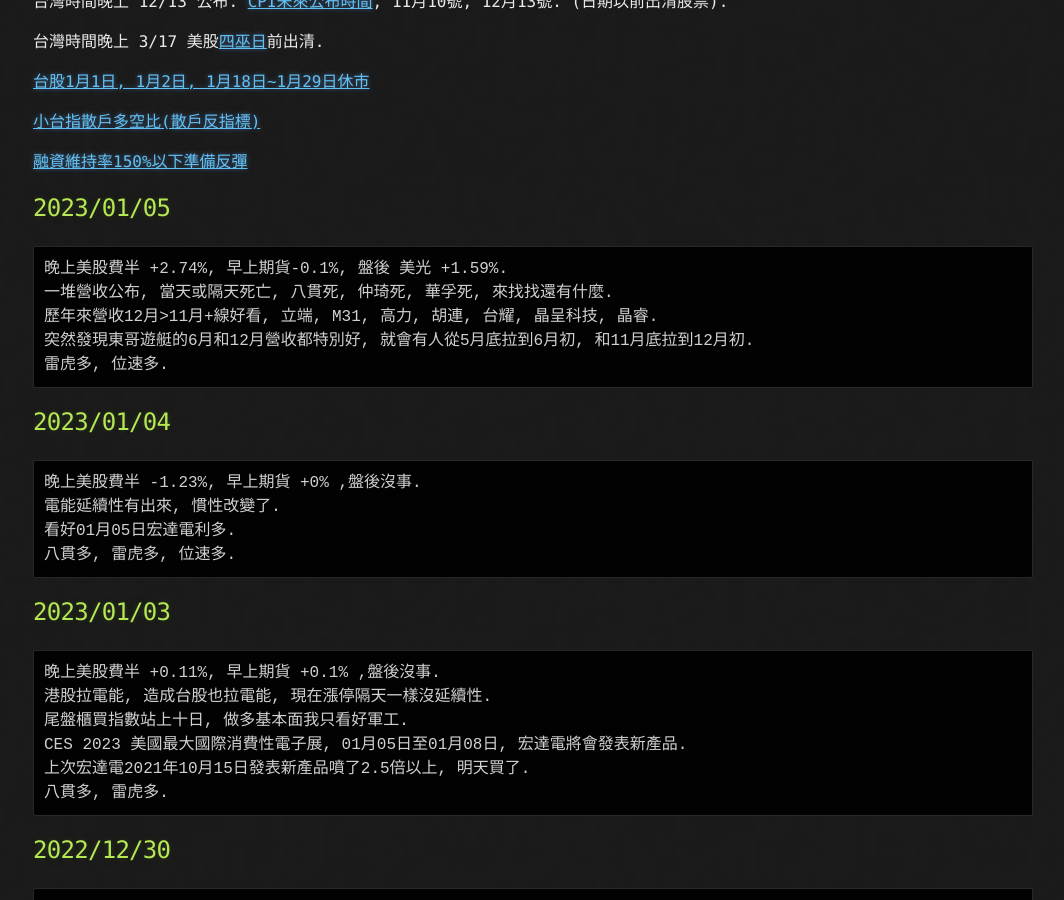
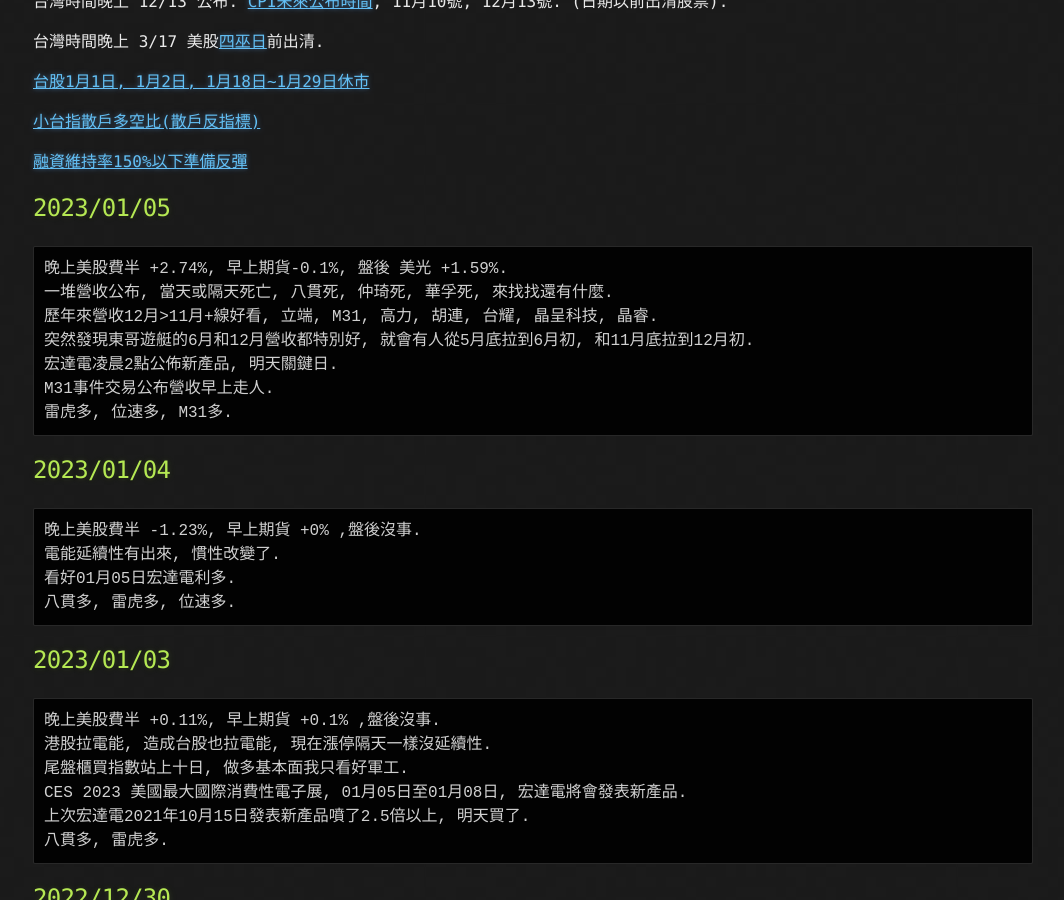
Before and after one commit to lepg5487/Stock_God, a Jekyll site: the page built from index.md, in a window 1280 px wide and 900 px high, scrolled down 428 px. Shown: the whole window, without its empty margins (107-1171 px from the left). Built offline with Jekyll 4.4.1, drawn with Linux system fonts in a browser that asks for light colours; our own code applies the rules of GitHub Pages for plain Markdown files.

Commit message:
Update index.md

````diff
--- a/index.md
+++ b/index.md
@@ -26,7 +26,9 @@
 一堆營收公布, 當天或隔天死亡, 八貫死, 仲琦死, 華孚死, 來找找還有什麼.
 歷年來營收12月>11月+線好看, 立端, M31, 高力, 胡連, 台耀, 晶呈科技, 晶睿.
 突然發現東哥遊艇的6月和12月營收都特別好, 就會有人從5月底拉到6月初, 和11月底拉到12月初.
-雷虎多, 位速多.
+宏達電凌晨2點公佈新產品, 明天關鍵日.
+M31事件交易公布營收早上走人.
+雷虎多, 位速多, M31多.
 ```
 
 ## 2023/01/04
````
